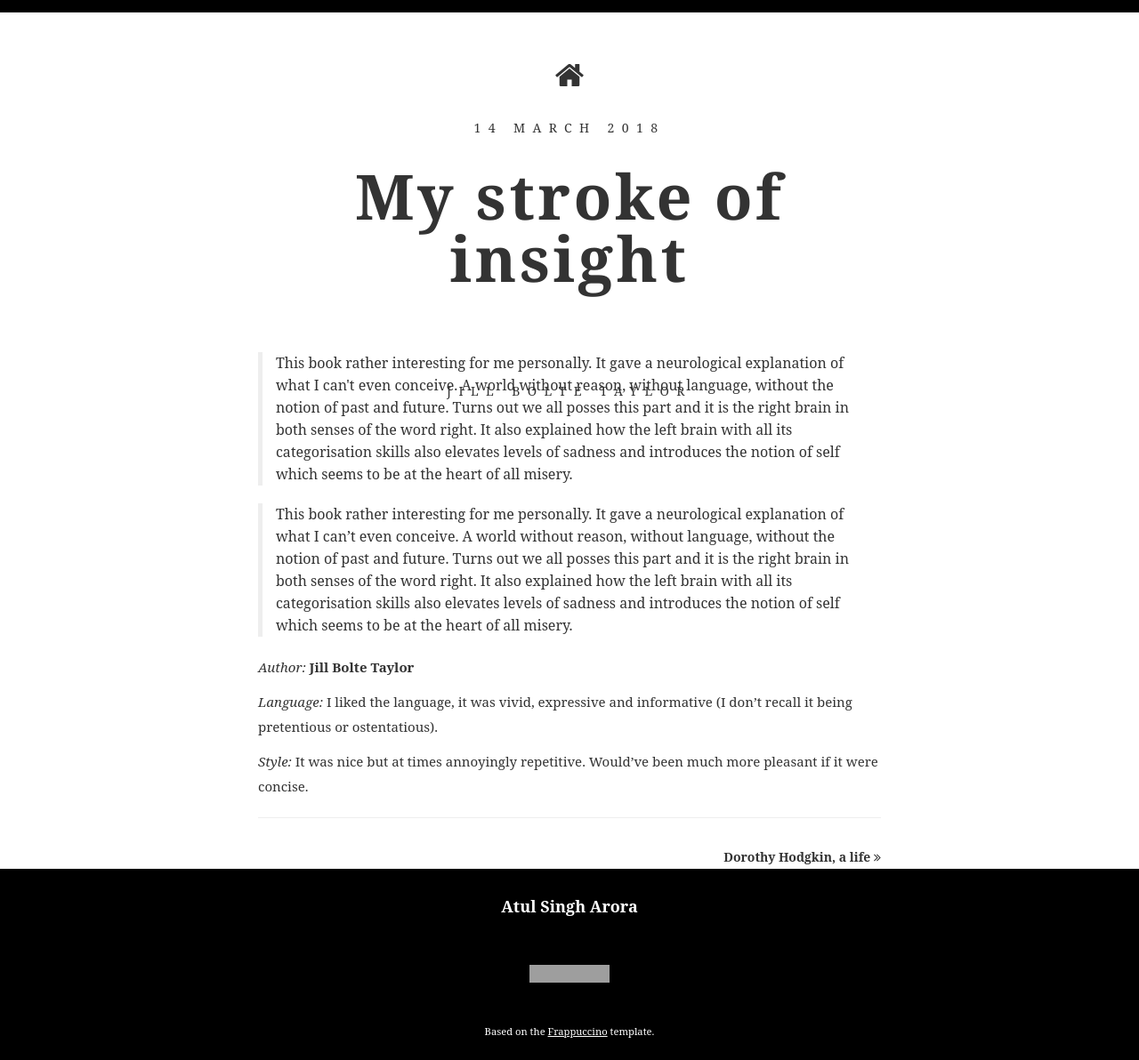
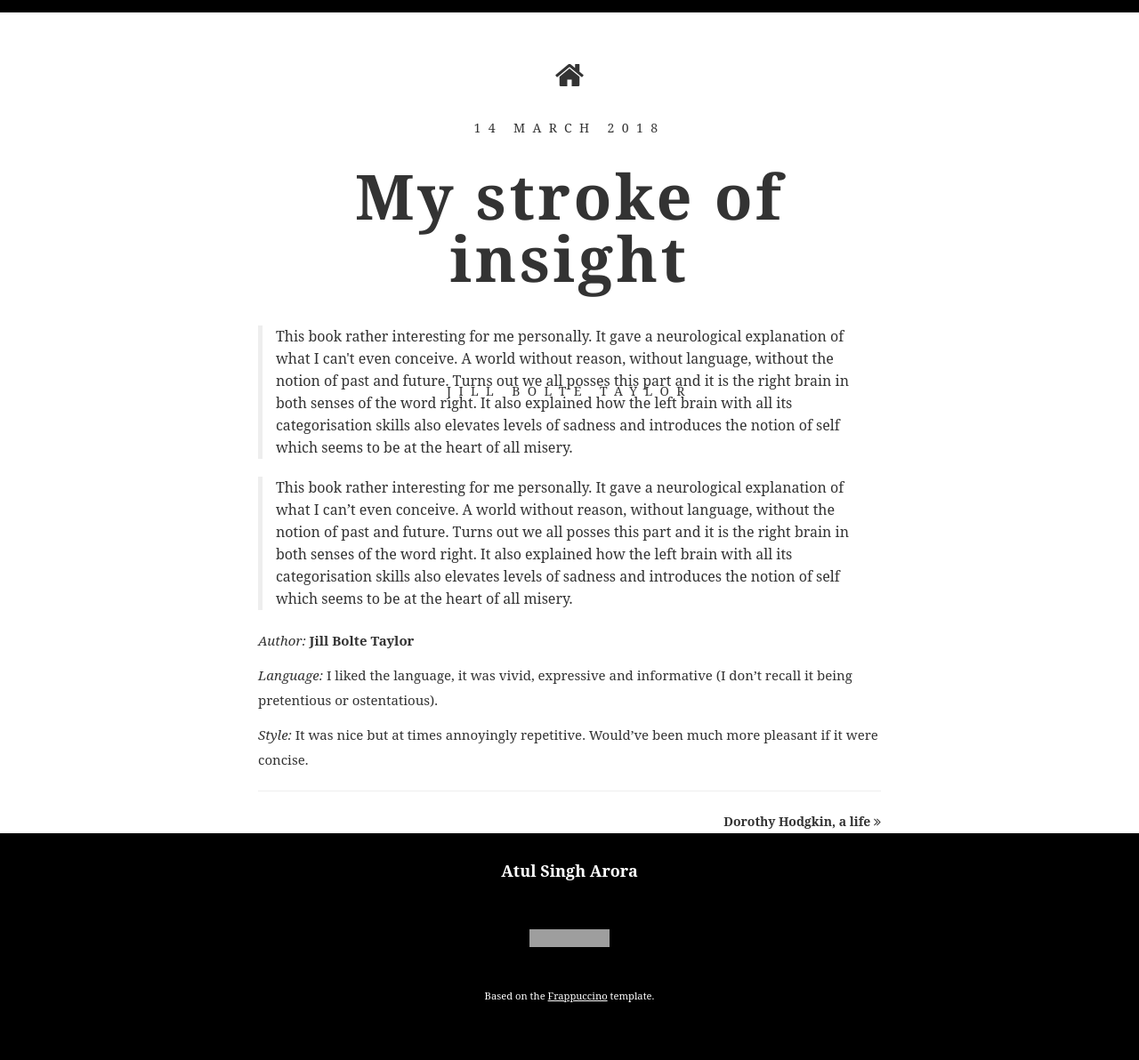
Before and after one commit to gleaned/gleaned.github.io, a Jekyll site: the page built from _posts/2018-03-14-JillBolte.md, in a window 1280 px wide. Shown: the whole page at 89% size. Built offline with Jekyll 4.4.1, drawn with Linux system fonts in a browser that asks for light colours; some web fonts are replaced; comment, search, counter and statistics services are not loaded; after the commit the page ends 1152 px from its top, so only the background shows below that; grey boxes are pictures that could not be loaded.

Commit message:
/ ‘_layouts/post_page.html’

```diff
--- a/_layouts/post_page.html
+++ b/_layouts/post_page.html
@@ -16,7 +16,7 @@ layout: default
 				<h2 class="content">{{page.title}}</h2>
 				<h5 class="post">{{page.author}}</h5>
 				<!-- <h4 >{{page.author}}</h4> -->
-				<section class="content" style="font-size:15px;margin:2em 0 2em 0;">
+				<section class="content" style="font-size:15px;margin:auto auto auto auto;">
 					<blockquote><p>{{page.abstract}}</p></blockquote>
 					{{ content }}
 					<hr>
```
